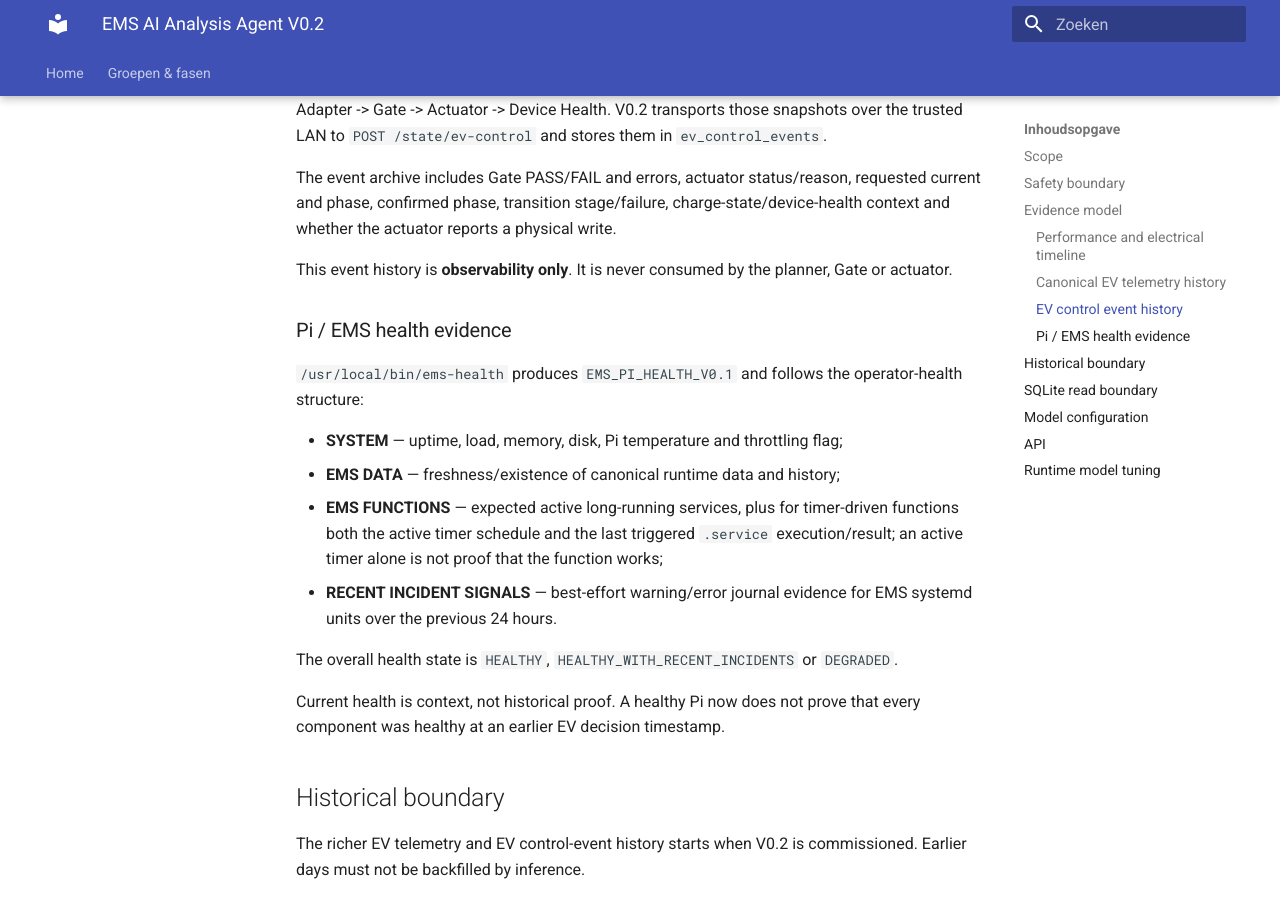
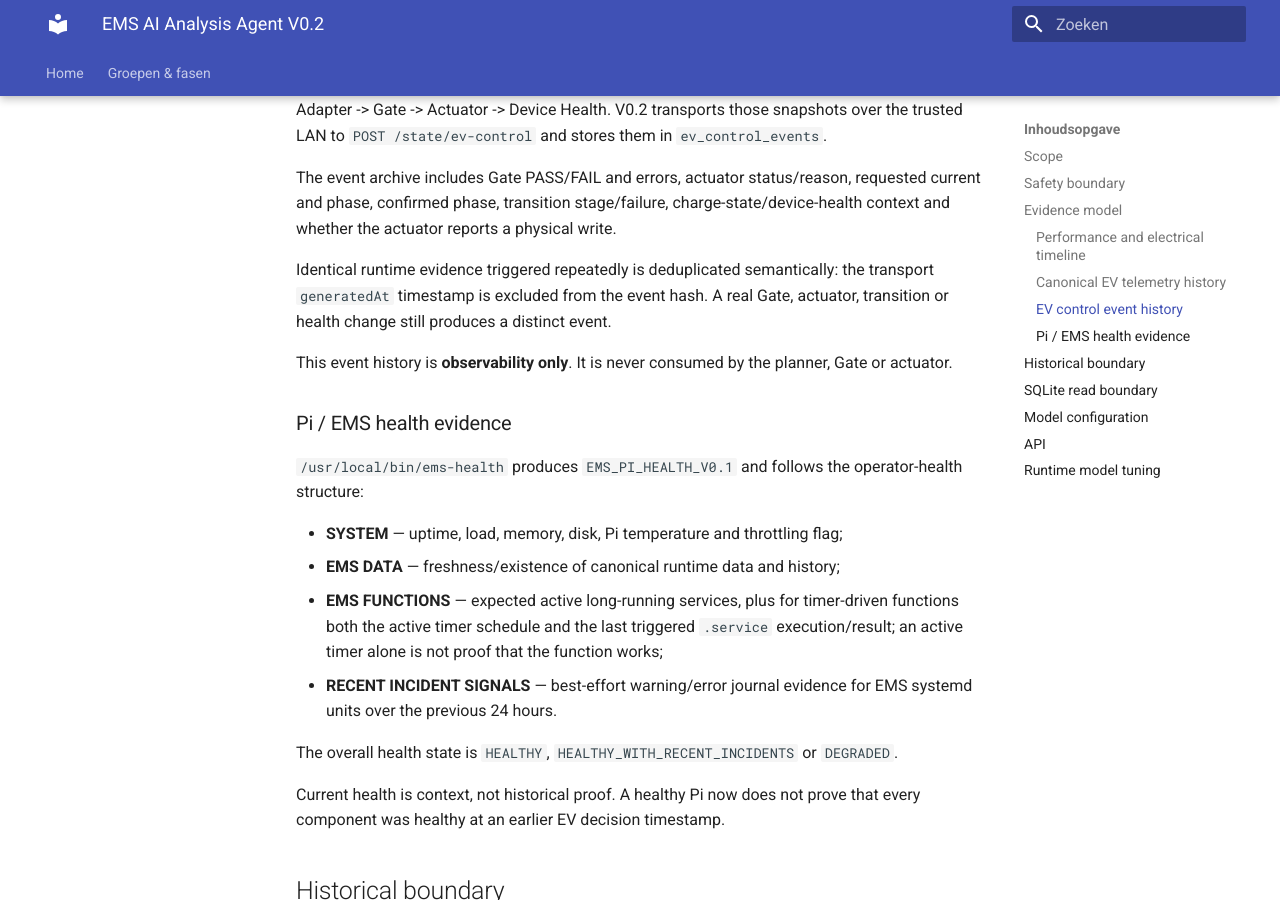
Before and after one commit to OnsKasteeltje/homey-energy-manual, an MkDocs documentation site: the page built from docs/architecture/ems-ai-analysis-agent.md, in a window 1280 px wide and 900 px high, scrolled down 2312 px. Built offline with MkDocs 1.6.1 and Material for MkDocs 9.7.7, drawn with Linux system fonts in a browser that asks for light colours.

Commit message:
docs(ai): document semantic EV evidence dedupe

```diff
--- a/docs/architecture/ems-ai-analysis-agent.md
+++ b/docs/architecture/ems-ai-analysis-agent.md
@@ -103,6 +103,10 @@ requested current and phase, confirmed phase, transition stage/failure,
 charge-state/device-health context and whether the actuator reports a physical
 write.
 
+Identical runtime evidence triggered repeatedly is deduplicated semantically:
+the transport `generatedAt` timestamp is excluded from the event hash. A real
+Gate, actuator, transition or health change still produces a distinct event.
+
 This event history is **observability only**. It is never consumed by the
 planner, Gate or actuator.
 
```
